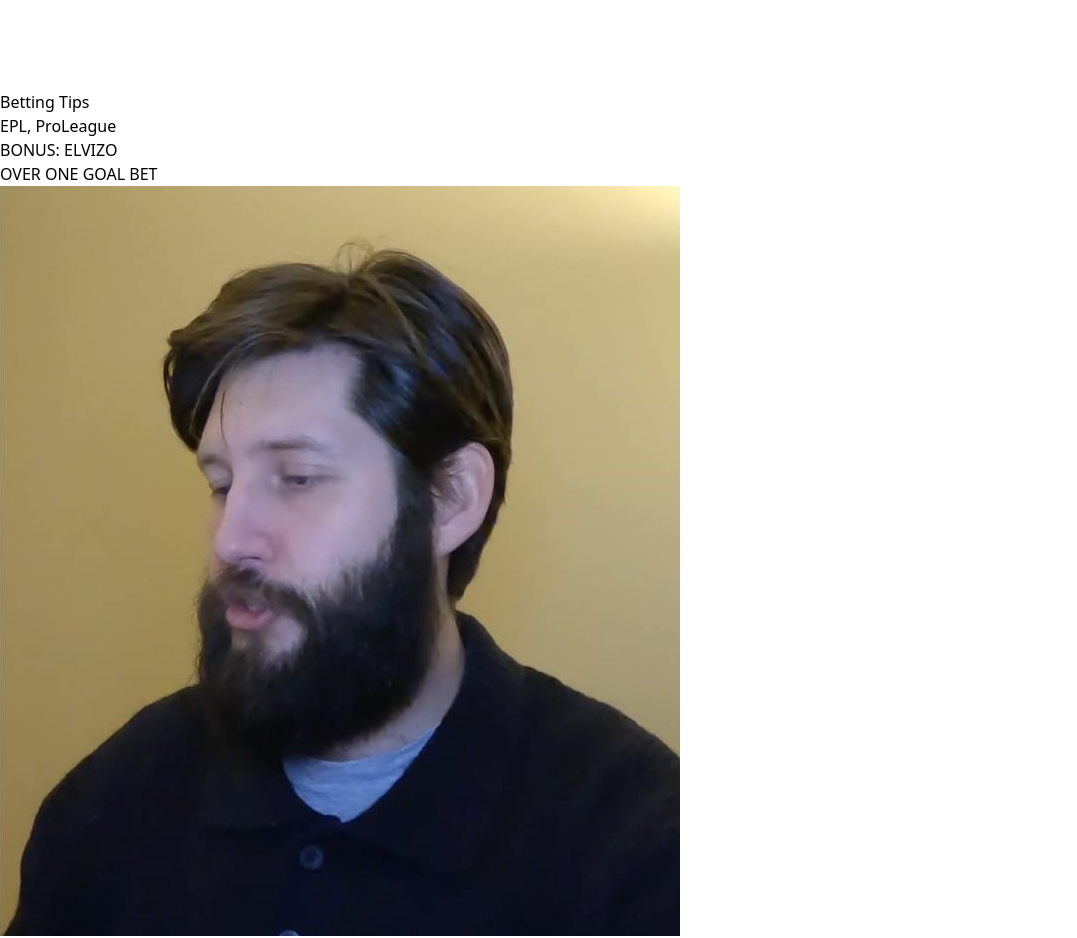
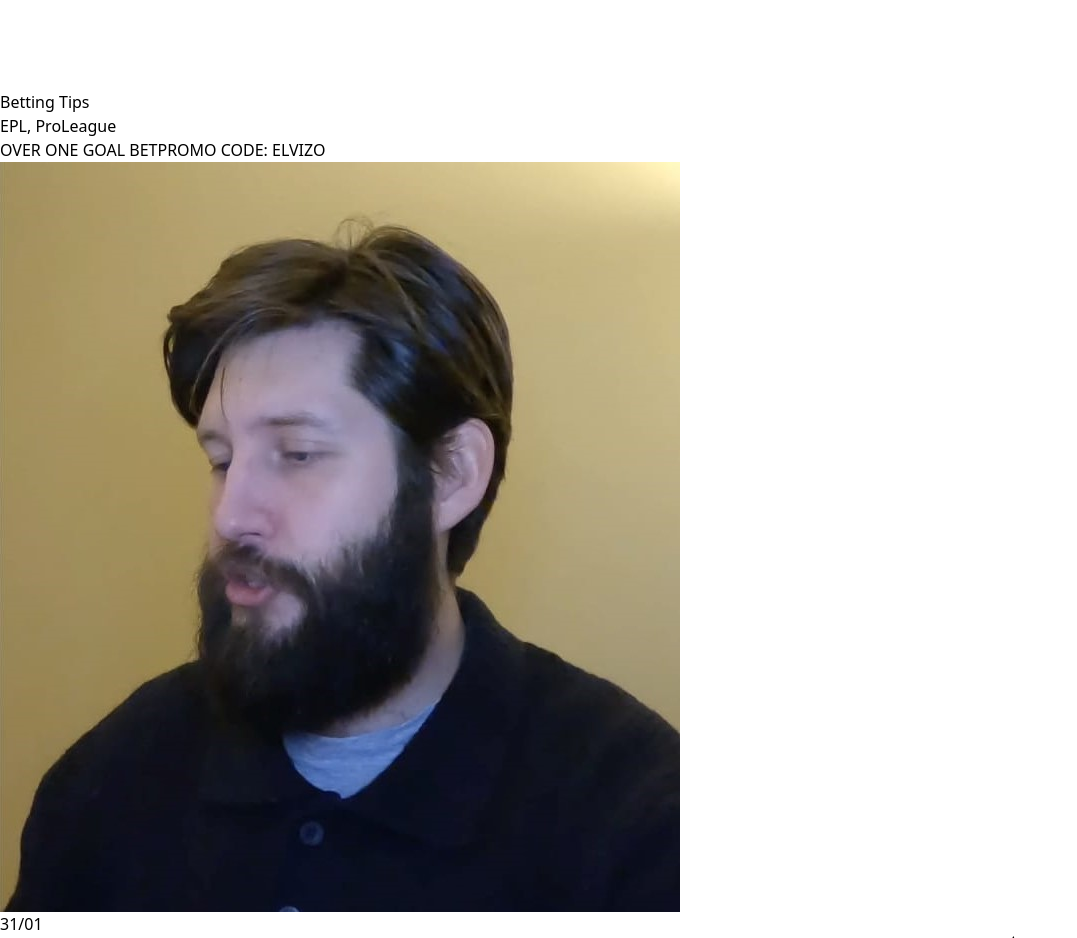
Before and after one commit to nonobstant/ELVIZO, a Vue app: page / in a window 1280 px wide. Shown: the part 5860-6798 px from the top of the page, without its empty margins (0-1077 px from the left). Built offline with nearby package versions, Linux system fonts and the light colour scheme.

Commit message:
promo code

```diff
--- a/src/views/home.vue
+++ b/src/views/home.vue
@@ -13,8 +13,8 @@
         </div>
       </h1>
       <div v-if="index == 1" class="flex justify-between my-6">
-        <p class="px-2 rounded-lg py-1 border-4 border-slate-800 dark:border-slate-200 hover:bg-slate-800 cursor-pointer hover:text-slate-200 dark:hover:bg-slate-200 dark:hover:text-slate-800">BONUS: <span class="font-mono font-semibold">ELVIZO</span></p>
-        <p class="px-2 rounded-lg font-semibold py-1 border-4 border-slate-800 dark:border-slate-200 hover:bg-slate-800 cursor-pointer hover:text-slate-200 dark:hover:bg-slate-200 dark:hover:text-slate-800">OVER ONE GOAL BET</p>
+        <a href="https://refpaiozdg.top/L?tag=d_3139711m_25437c_&site=3139711&ad=25437" class="px-2 rounded-lg font-semibold py-1 border-4 border-slate-800 dark:border-slate-200 hover:bg-slate-800 cursor-pointer hover:text-slate-200 dark:hover:bg-slate-200 dark:hover:text-slate-800">OVER ONE GOAL BET</a>
+        <a href="https://refpaiozdg.top/L?tag=d_3139711m_25437c_&site=3139711&ad=25437" class="px-2 rounded-lg py-1 border-4 border-slate-800 dark:border-slate-200 hover:bg-slate-800 cursor-pointer hover:text-slate-200 dark:hover:bg-slate-200 dark:hover:text-slate-800">PROMO CODE: <span class="font-mono font-semibold">ELVIZO</span></a>
       </div>
     </div>
   </div>
```
